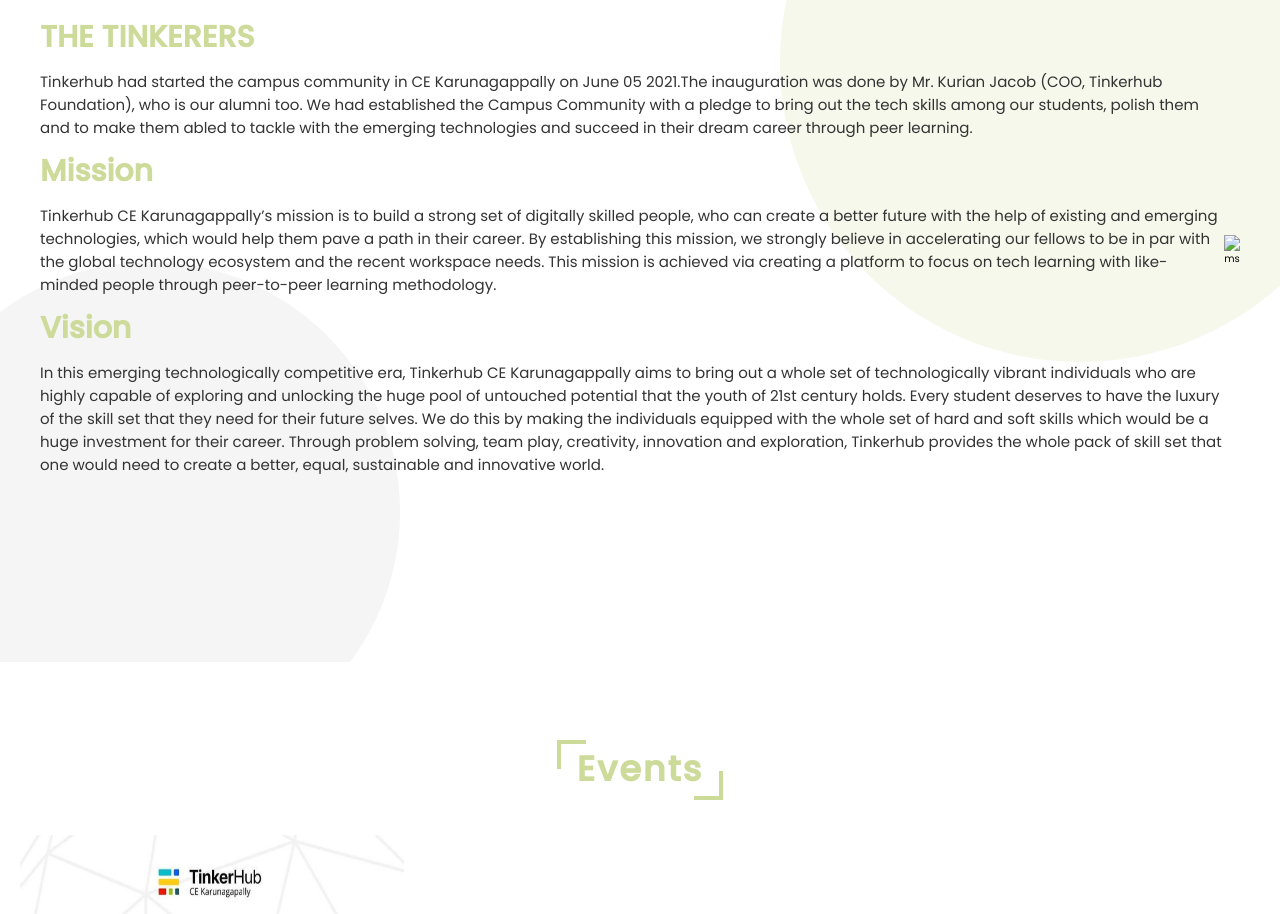
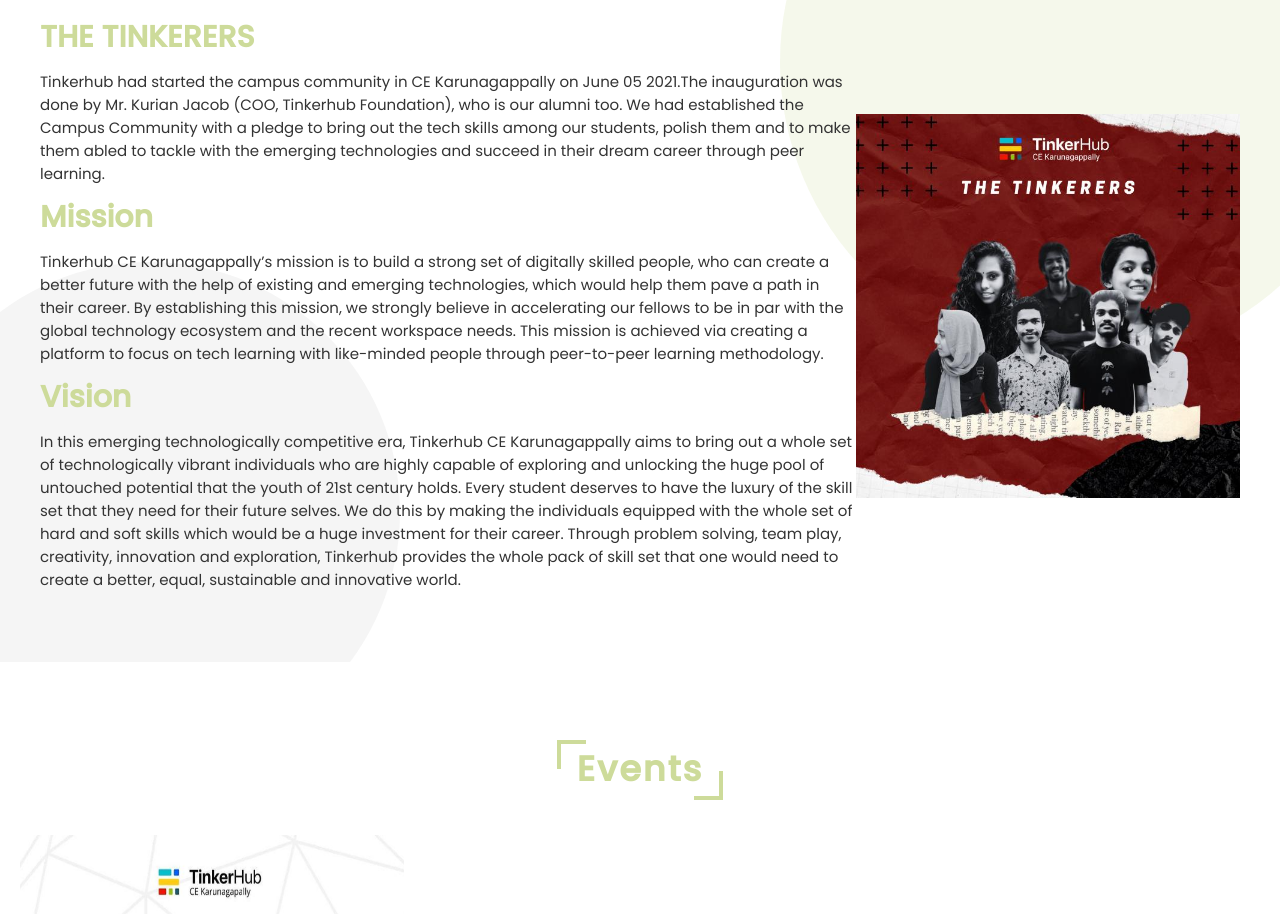
Before and after one commit to vishnu5104/Tinkerhub-CEK, a plain HTML site: page index.html in a window 1280 px wide. Shown: the part 938-1852 px from the top of the page. Drawn offline with nearby package versions, Linux system fonts and the light colour scheme.

Commit message:
Update index.html

```diff
--- a/index.html
+++ b/index.html
@@ -115,7 +115,7 @@
         </div>
 
         <div class="image">
-          <img src="./images/tinkers.png" alt="ms" />
+          <img src="./images/tinkers.jpg" alt="ms" />
         </div>
       </div>
     </section>
```
